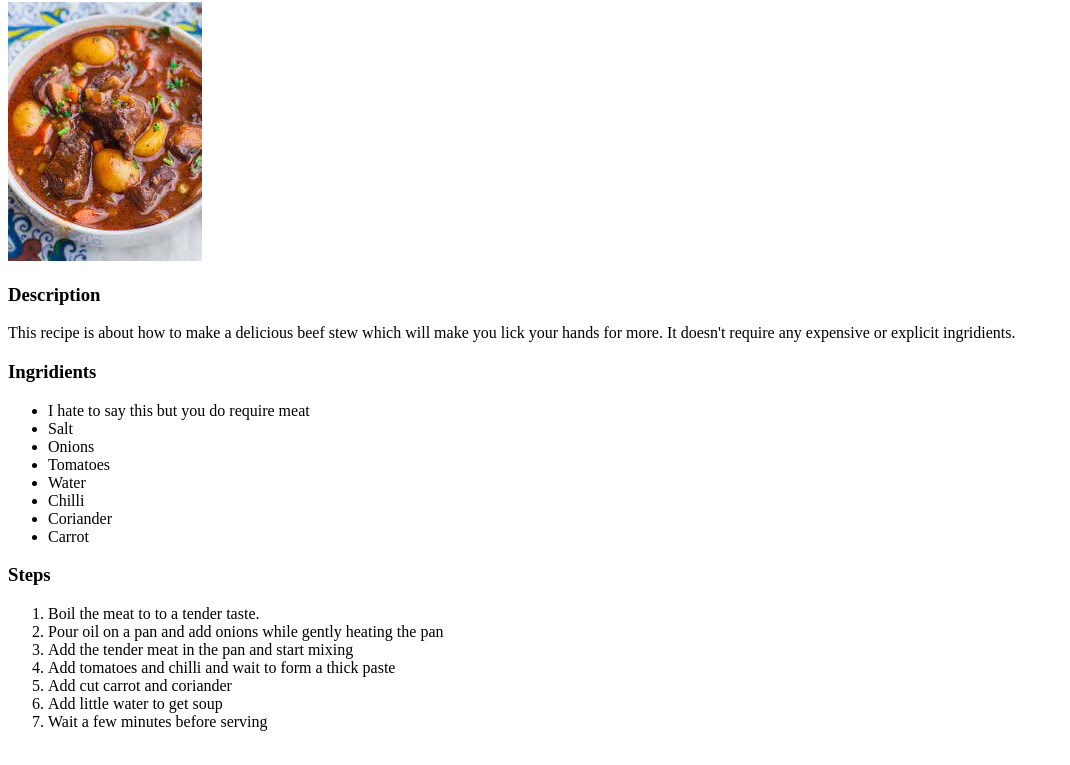
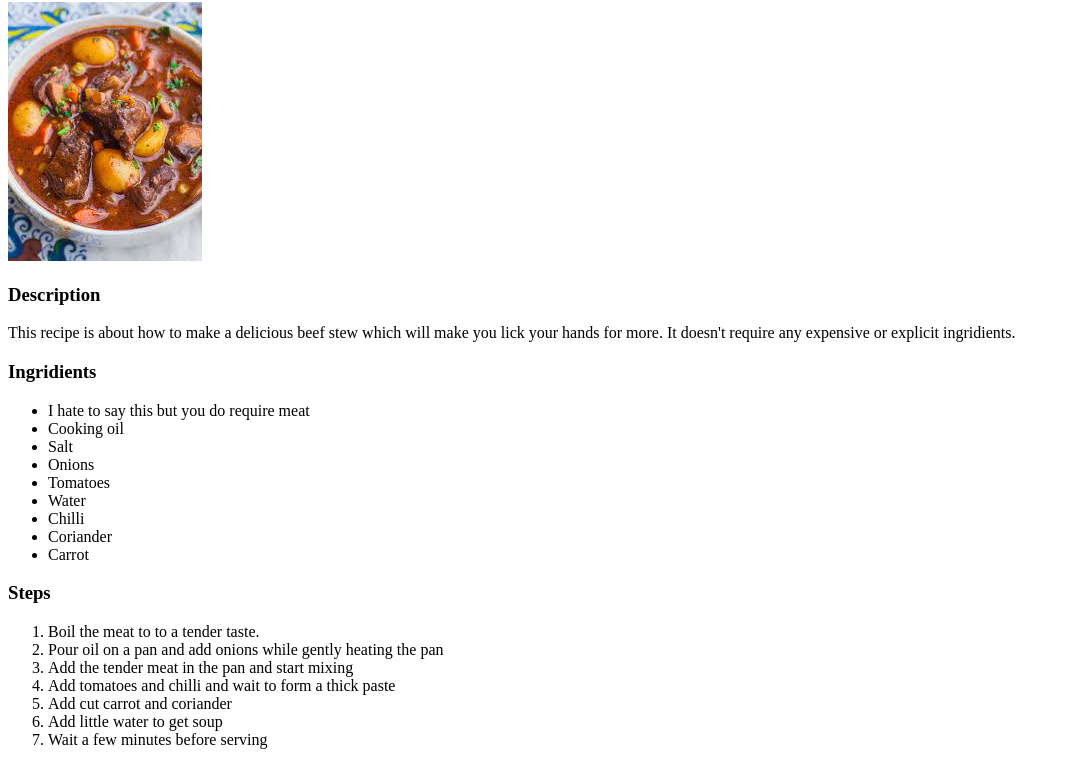
Before and after one commit to ruiyotabby/odin-recipes, a plain HTML site: page recipes/meat.html in a window 1280 px wide. Shown: the part 78-843 px from the top of the page, without its empty margins (0-1070 px from the left). Drawn offline with Linux system fonts and the light colour scheme.

Commit message:
Update ingridients list

```diff
--- a/recipes/meat.html
+++ b/recipes/meat.html
@@ -12,6 +12,7 @@
         <h3>Ingridients</h3>
         <ul>
             <li>I hate to say this but you do require meat</li>
+            <li>Cooking oil</li>
             <li>Salt</li>
             <li>Onions</li>
             <li>Tomatoes</li>
```
